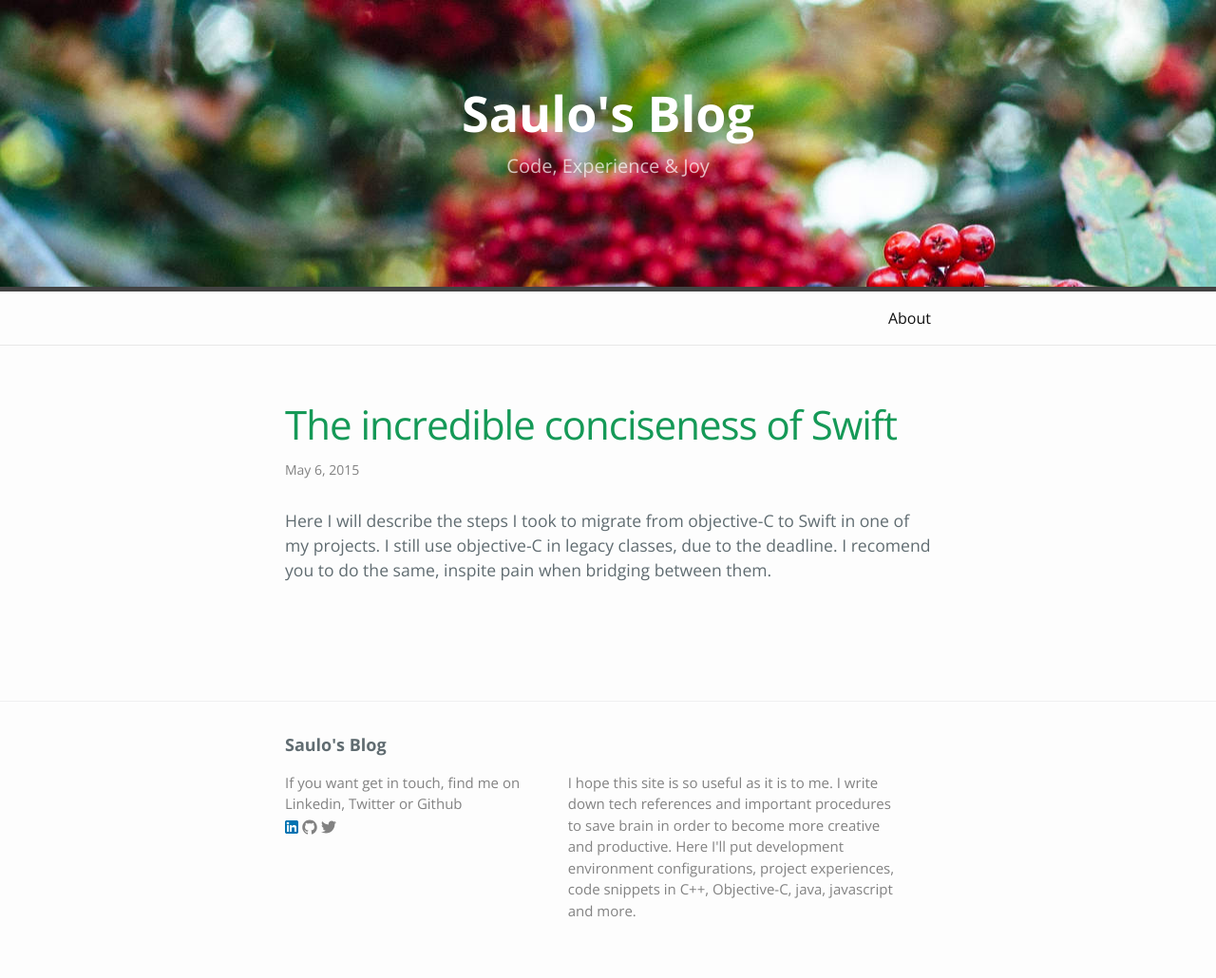
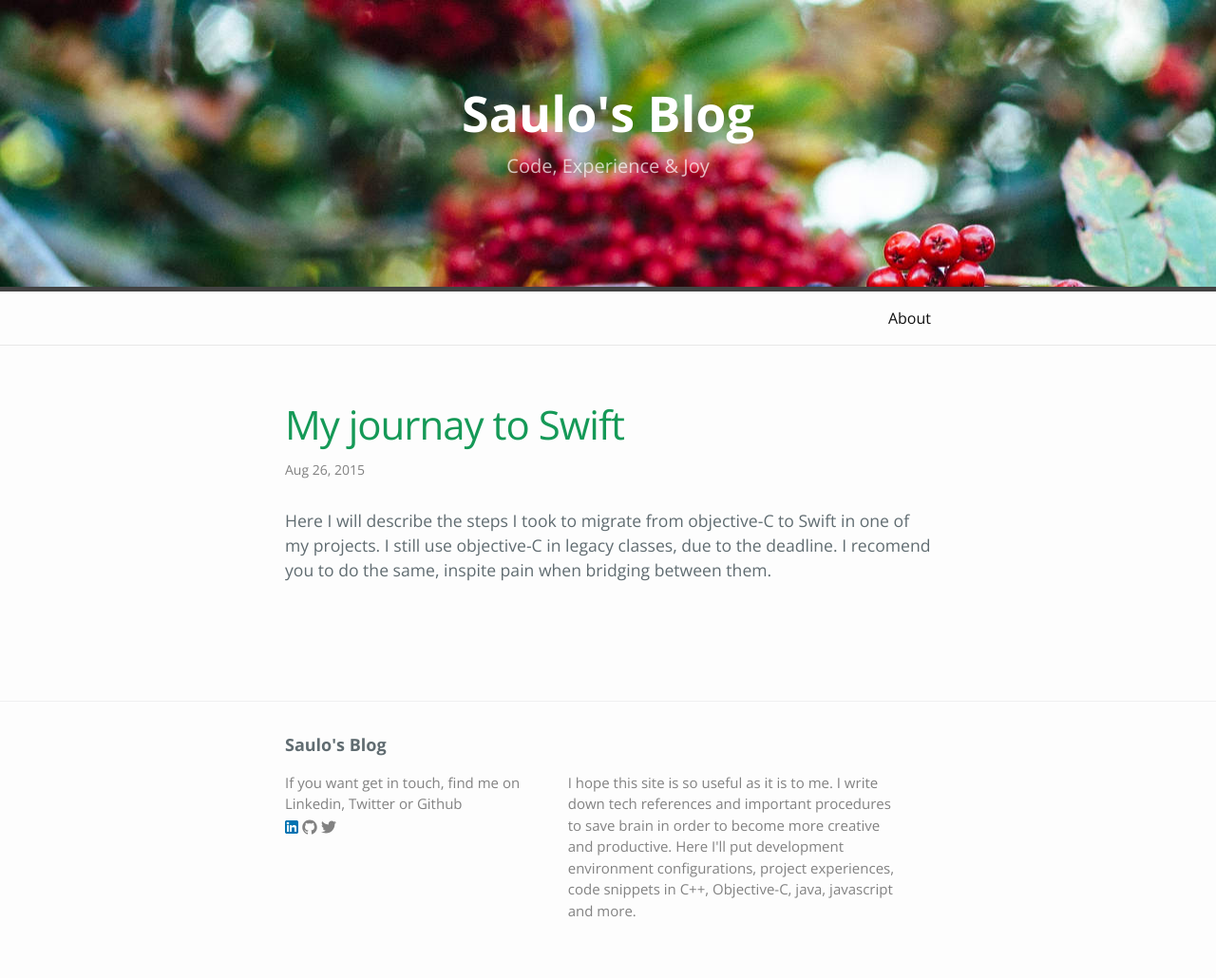
Before and after one commit to saulogt/saulogt.github.io, a Jekyll site: the page built from _posts/2015-08-26-my-journey-to-swift.markdown, in a window 1280 px wide. Shown: the whole page at 95% size. Built offline with Jekyll 4.4.1, drawn with Linux system fonts in a browser that asks for light colours.

Commit message:
no message

```diff
--- a/_posts/2015-08-26-my-journey-to-swift.markdown
+++ b/_posts/2015-08-26-my-journey-to-swift.markdown
@@ -1,7 +1,7 @@
 ---
 layout: post
-title:  "The incredible conciseness of Swift"
-date:   2015-05-06 23:24:41
+title:  "My journay to Swift"
+date:   2015-08-26 10:24:00
 categories: []
 tags: [ iOS, swift, apple, programming ]
 image: "/images/swift/objc-swift.jpeg"
```
